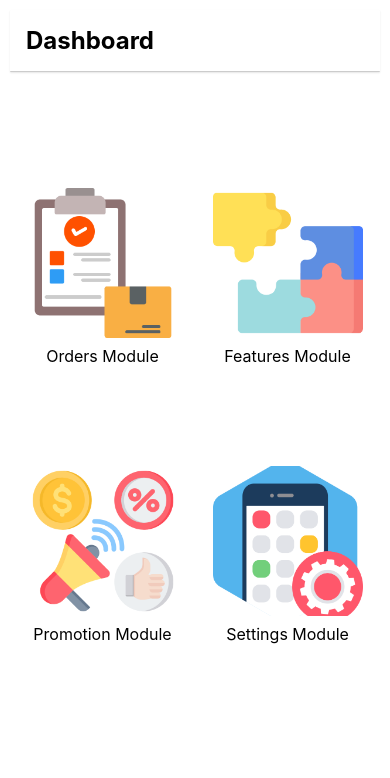
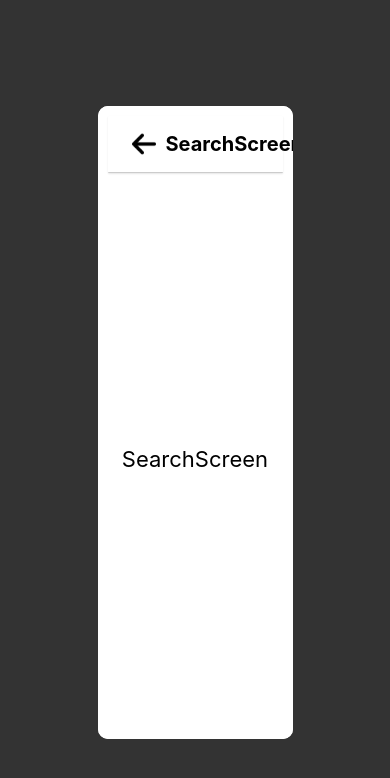
Before and after one commit to sangeethkumar/rnweb, a React Native app: screen /Search_Screen_Modal in a window 390 px wide. Shown: the top 778 px of the page. Built offline with nearby package versions, Linux system fonts and the light colour scheme.

Commit message:
Navigation modal coding part done

```diff
--- a/App.tsx
+++ b/App.tsx
@@ -3,13 +3,78 @@ import {SafeAreaView, StatusBar, StyleSheet} from "react-native";
 import {NavigationContainer} from "@react-navigation/native";
 import AppNavigator from "./src/MainModule/Navigations/AppNavigator";
 
+export function isValidElement(data) {
+    return data !== null && data !== undefined;
+}
+
+export const isArrayNonEmpty = (newOrderResponse) => {
+    return isValidElement(newOrderResponse?.length) && newOrderResponse.length > 0;
+};
+
+export const replaceWindowRoute = (state = null, title = null, route = '/') => {
+    console.log('strings ', route);
+    window?.history?.replaceState(state, title, route);
+};
+
+
+const onNavigationStateChange = (newState) => {
+    console.log('newState ', newState);
+    let routes = newState?.routes || [];
+    console.log('routes ', routes);
+    if (isArrayNonEmpty(routes)) {
+        console.log('if inside ', routes);
+        let index = routes?.length - 1;
+        console.log('index ', routes);
+        const currentRoute = routes[index];
+        console.log('currentRoute ', currentRoute);
+        const prevRoute = routes[routes?.length - 2];
+        console.log('prevRoute ', prevRoute);
+        // replace modal
+        if (currentRoute.name.includes('yyy')) {
+            console.log('currentRoute modal ', currentRoute.name);
+            routes = routes.slice();
+            console.log('routes after ', routes);
+            while (index >= 0) {
+                console.log('while inside ', currentRoute.name, index);
+                if (routes[index].name.includes('Modal')) {
+                    console.log('before routes.pop() ', routes);
+                    routes.pop();
+                    console.log('after routes.pop() ', routes);
+                    index--;
+                }  else {
+                    console.log('after index ', routes[index]);
+                    let previousRoutePath = routes[index].name;
+                    replaceWindowRoute(null, null, previousRoutePath === 'Orders' ? '/Orders' : previousRoutePath);
+                    break;
+                }
+            }
+        }
+    }
+};
+
+const config = {
+    screens: {
+    'Dashboard': 'Dashboard',
+    'Orders': 'Orders',
+    'Features': 'Features',
+    'Promotion': 'Promotion',
+    'Settings': 'Settings',
+    'Search_Screen_Modal': 'Dashboard/Orders/SearchModal'
+    },
+};
+
+const linking = {
+    prefixes: ['https://mychat.com', 'mychat://'],
+    config,
+};
+
 const App = () => {
     return (
         <SafeAreaView style={styles.container}>
             <StatusBar barStyle="dark-content"/>
-            <NavigationContainer>
-                <AppNavigator/>
-            </NavigationContainer>
+                <NavigationContainer linking={linking} onStateChange={onNavigationStateChange}>
+                    <AppNavigator/>
+                </NavigationContainer>
         </SafeAreaView>
     );
 };
--- a/src/MainModule/Navigations/AppNavigator.tsx
+++ b/src/MainModule/Navigations/AppNavigator.tsx
@@ -5,6 +5,7 @@ import DashboardScreen from "../Screens/DashboardScreen";
 import FeaturesScreen from "../../FeaturesModule/Screens/FeaturesScreen";
 import PromotionScreen from "../../PromotionModule/Screens/PromotionScreen";
 import SettingsScreen from "../../SettingsModule/Screens/SettingsScreen";
+import SearchScreen from "../../OrdersModule/Screens/SearchScreen";
 
 const Stack = createStackNavigator();
 
@@ -16,6 +17,7 @@ const AppNavigator: React.FC = () => {
             <Stack.Screen name="Features" component={FeaturesScreen}/>
             <Stack.Screen name="Promotion" component={PromotionScreen}/>
             <Stack.Screen name="Settings" component={SettingsScreen}/>
+            <Stack.Screen name='Search_Screen_Modal' component={SearchScreen}/>
         </Stack.Navigator>
     );
 };
--- a/src/OrdersModule/Screens/OrdersScreen.tsx
+++ b/src/OrdersModule/Screens/OrdersScreen.tsx
@@ -1,5 +1,5 @@
 import React, {useEffect} from 'react';
-import {StyleSheet, Text, View} from 'react-native';
+import {StyleSheet, Text, View, TouchableOpacity} from 'react-native';
 import CommonHeader from "../../MainModule/Views/CommonHeader";
 import FirebaseAnalytics from "../../MainModule/utils/AnalyicsHelper";
 
@@ -21,9 +21,9 @@ const OrderScreen: React.FC = ({navigation}: IOrderScreen) => {
     return (
         <View style={styles.container}>
             <CommonHeader title="Orders" navigation={navigation}/>
-            <View style={styles.content}>
+            <TouchableOpacity onPress={() => navigation.navigate('Search_Screen_Modal')} style={styles.content}>
                 <Text style={styles.textStyle}>Orders Content</Text>
-            </View>
+            </TouchableOpacity>
         </View>
     );
 };
--- /dev/null
+++ b/src/OrdersModule/Screens/SearchScreen.tsx
@@ -0,0 +1,37 @@
+import React from 'react';
+import {StyleSheet, Text, View} from 'react-native';
+import CommonHeader from "../../MainModule/Views/CommonHeader";
+import withModelForTablet from "./hoc";
+
+interface ISettingsScreen {
+    navigation: any;
+}
+
+const SearchScreen: React.FC = ({navigation}: ISettingsScreen) => {
+    return (
+        <View style={styles.container}>
+            <CommonHeader title="SearchScreen" navigation={navigation}/>
+            <View style={styles.content}>
+                <Text style={styles.textStyle}>SearchScreen</Text>
+            </View>
+        </View>
+    );
+};
+
+const styles = StyleSheet.create({
+    container: {
+        flex: 1,
+        padding: 10,
+        backgroundColor: '#fff',
+    },
+    content: {
+        flex: 1,
+        justifyContent: 'center',
+        alignItems: 'center',
+    },
+    textStyle: {
+        fontSize: 22,
+    },
+});
+
+export default withModelForTablet(SearchScreen);
--- /dev/null
+++ b/src/OrdersModule/Screens/hoc.js
@@ -0,0 +1,82 @@
+import React, { useEffect } from 'react';
+import { Dimensions, StyleSheet, TouchableOpacity, View } from 'react-native';
+
+const withModelForTablet = (Component, onlyWeb = true) => {
+    return (props) => {
+        const { navigation } = props;
+        useEffect(() => {
+            navigation.setOptions({
+                presentation: 'transparentModal'
+            });
+        }, [navigation]);
+        if (onlyWeb) {
+            return (
+                <View style={style.container}>
+                    <View style={style.modal}>
+                        <View style={style.body}>
+                            <Component {...props} />
+                        </View>
+                    </View>
+                    <TouchableOpacity style={style.backDrop} onPress={() => props.navigation.goBack()} />
+                </View>
+            );
+        }
+        return (
+            <View style={style.nonModalContainer}>
+                <Component {...props} />
+            </View>
+        );
+    };
+};
+
+const { width, height } = Dimensions.get('window');
+
+const mobileStyle = {
+    nonModalContainer: {
+        flex: 1
+        //  backgroundColor: Colors.white //will affect places where modal needs transparent background
+    },
+    container: {
+        position: 'fixed',
+        width: '100%',
+        height: '100%',
+        backgroundColor: '#333',
+        justifyContent: 'center',
+        alignItems: 'center'
+    },
+    modal: {
+        width: width * 0.5,
+        height: height * 0.75,
+        backgroundColor: 'white',
+        elevation: 5,
+        borderRadius: 10,
+        zIndex: 1,
+        overflow: 'hidden'
+    },
+    header: {
+        padding: 10,
+        borderTopLeftRadius: 10,
+        borderTopRightRadius: 10
+    },
+    title: {
+        fontSize: 14,
+        padding: 5,
+        paddingVertical: 10,
+        marginLeft: 10
+    },
+    body: {
+        flex: 1
+    },
+    backDrop: {
+        position: 'absolute',
+        top: 0,
+        bottom: 0,
+        left: 0,
+        right: 0
+    }
+};
+
+
+const style = StyleSheet.create(mobileStyle);
+
+export default withModelForTablet;
--- a/tsconfig.json
+++ b/tsconfig.json
@@ -5,7 +5,7 @@
     "esModuleInterop": true,
     "isolatedModules": true,
     "jsx": "react-native",
-    "lib": ["esnext"],
+    "lib": ["esnext", "dom"],
     "moduleResolution": "node",
     "noEmit": false,
     "strict": false,
--- a/webpack.config.js
+++ b/webpack.config.js
@@ -106,6 +106,11 @@ module.exports = {
       ttfLoaderConfiguration
     ],
   },
+  devServer: {
+    historyApiFallback: {
+      disableDotRule: true
+    }
+  },
   plugins: [
     ReactWebConfig(envFilePath),
     new HtmlWebpackPlugin({
```
